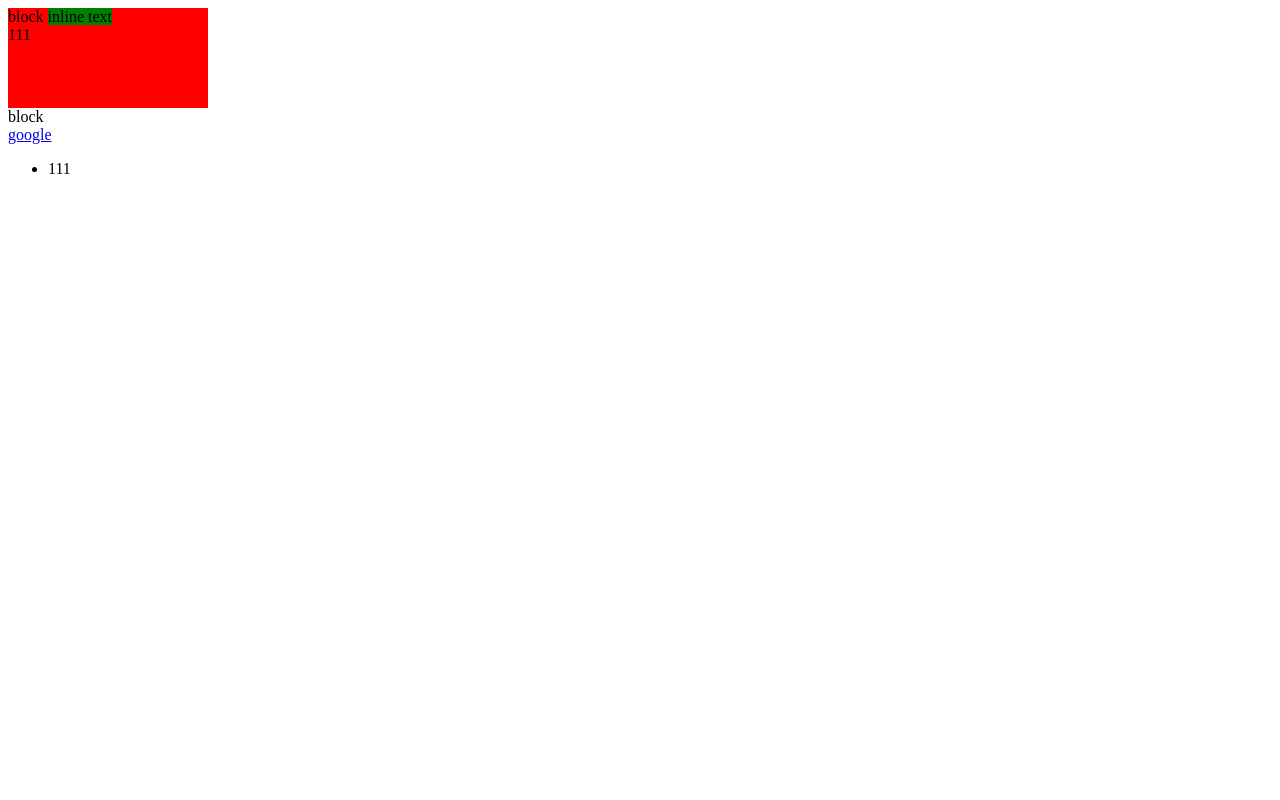
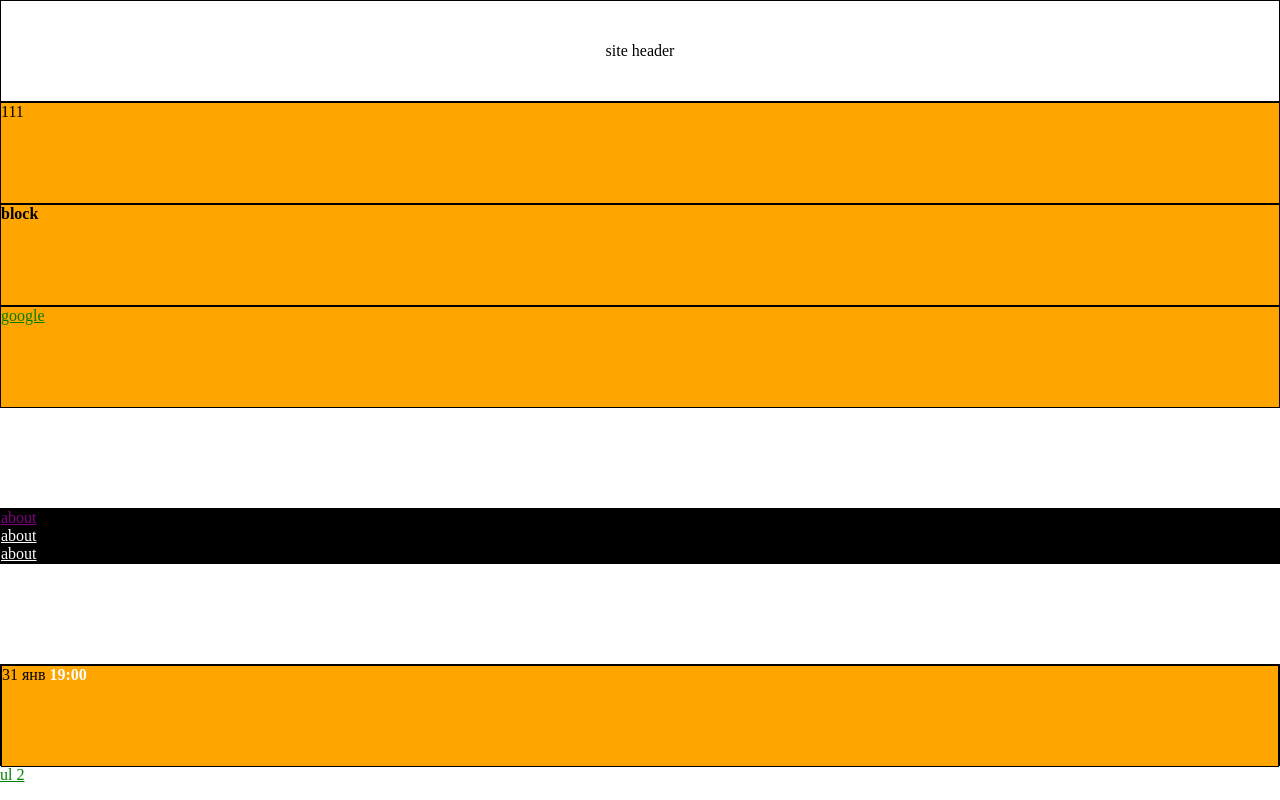
Before and after one commit to berdof/test2, a plain HTML site: page index.html in a window 1280 px wide. Drawn offline with Linux system fonts and the light colour scheme.

Commit message:
learn base css

```diff
--- a/index.html
+++ b/index.html
@@ -5,21 +5,112 @@
     <meta http-equiv="X-UA-Compatible" content="IE=edge">
     <title>Page Title</title>
     <meta name="viewport" content="width=device-width, initial-scale=1">
+
+    <style>
+        * {
+            margin: 0;
+            padding: 0;
+        }
+
+        a{
+            color: green;
+        }
+
+        div {
+           height: 100px;
+           background: orange;
+           border: 1px solid #000;
+        }
+
+        .menu {
+            border: 1px solid #000;
+            list-style: none;
+            margin: 100px 0;
+        }
+
+        .menu li{
+            background: #000;
+        }
+
+        .menu a{
+            color:red;
+        }
+
+        .menu-link{
+            color: #fff !important;
+        }
+
+        .header{
+            background: #000 !important;
+            color: #fff !important;
+            height: 100px;
+            line-height: 100px;
+            text-align: center;
+        }
+
+        .header-white {
+            color: #000 !important;
+            border: 1px solid #000;
+            background: #fff !important;
+        }
+
+        .article{}
+
+        .article-time  strong {
+            color: #fff;
+        }
+
+
+
+
+    </style>
 </head>
 <body>
-    <div style="width: 200px; height: 100px; background: red">
-        block <span style="width: 200px; background: green">inline text</span> <div>111</div>
+
+    <header class="header header-white">
+        site header
+    </header>
+
+    <div>
+        111
     </div>
 
     <div>
-        block
+        <strong>block</strong>
     </div>
 
     <div>
         <a href="http://google.com">google</a>
     </div>
+
+
+    <ul class="menu">
+        <li>
+            <a class="menu-link"
+            style="color:purple !important"
+            href="/">about</a>
+        </li>
+
+        <li>
+            <a class="menu-link" href="/">about</a>
+        </li>
+
+        <li>
+            <a class="menu-link" href="/">about</a>
+        </li>
+    </ul>
+
+    <div class="article">
+        <header>
+            <div class="article-time">
+                31 янв
+                <strong>19:00</strong>
+            </div>
+        </header>
+    </div>
+
     <ul>
-        <li>111</li>
+        <li><a href="/">ul 2</a></li>
     </ul>
 </body>
 </html>
```
Also changed, not shown: block.html (added).
